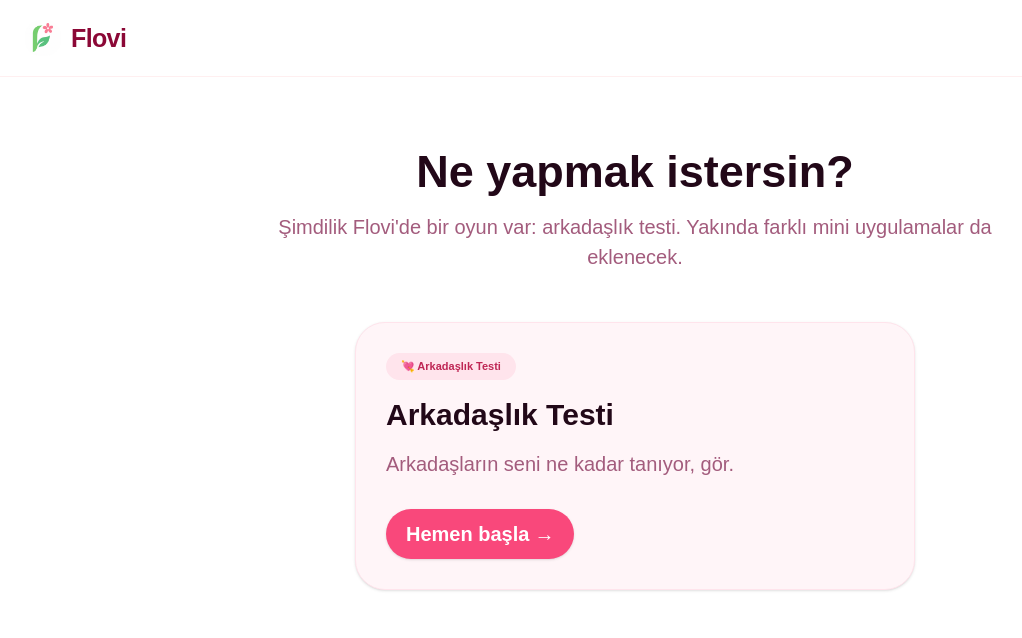
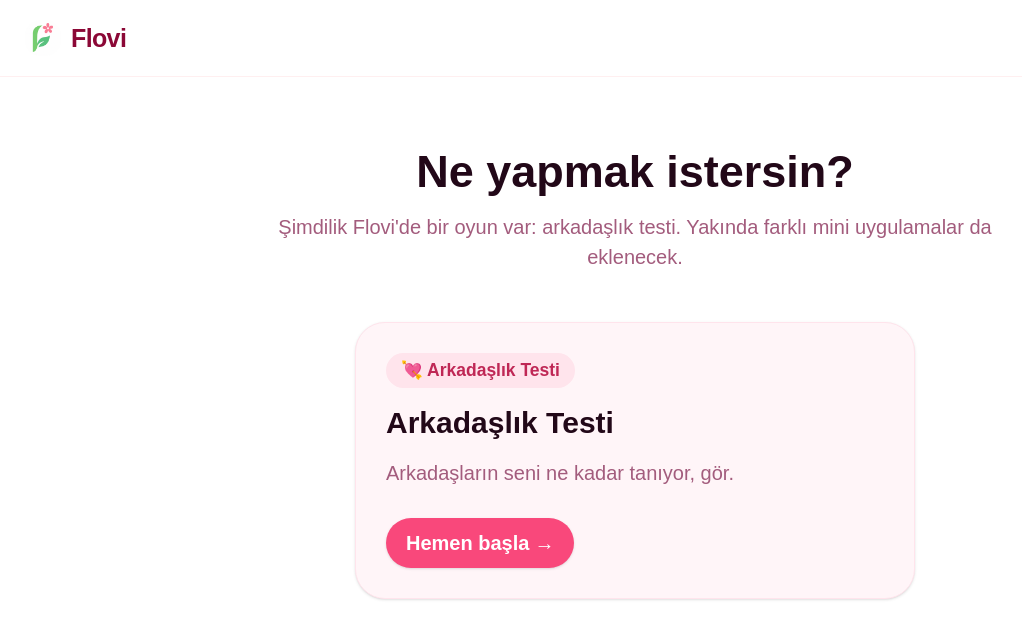
Before and after one commit to basakozdemr/site, a Next.js app: page / in a window 1280 px wide. Shown: the top 638 px of the page, without its empty margins (5-1027 px from the left). Built offline with nearby package versions, Linux system fonts and the light colour scheme; a web font is replaced by a local one.

Commit message:
font guncellendi

```diff
--- a/src/app/page.tsx
+++ b/src/app/page.tsx
@@ -32,7 +32,7 @@ export default function HomePage() {
             className="block rounded-3xl border border-[#FFE4EC] bg-[#FFF5F8] p-6 shadow-sm transition hover:-translate-y-[2px] hover:shadow-md"
           >
             <div className="flex flex-col gap-3">
-              <div className="inline-flex items-center gap-2 self-start rounded-full bg-[#FFE4EC] px-3 py-1 text-[11px] font-semibold text-[#BF2755]">
+              <div className="inline-flex items-center gap-2 self-start rounded-full bg-[#FFE4EC] px-3 py-1 text-sm font-semibold text-[#BF2755]">
                 💘 Arkadaşlık Testi
               </div>
 
```
